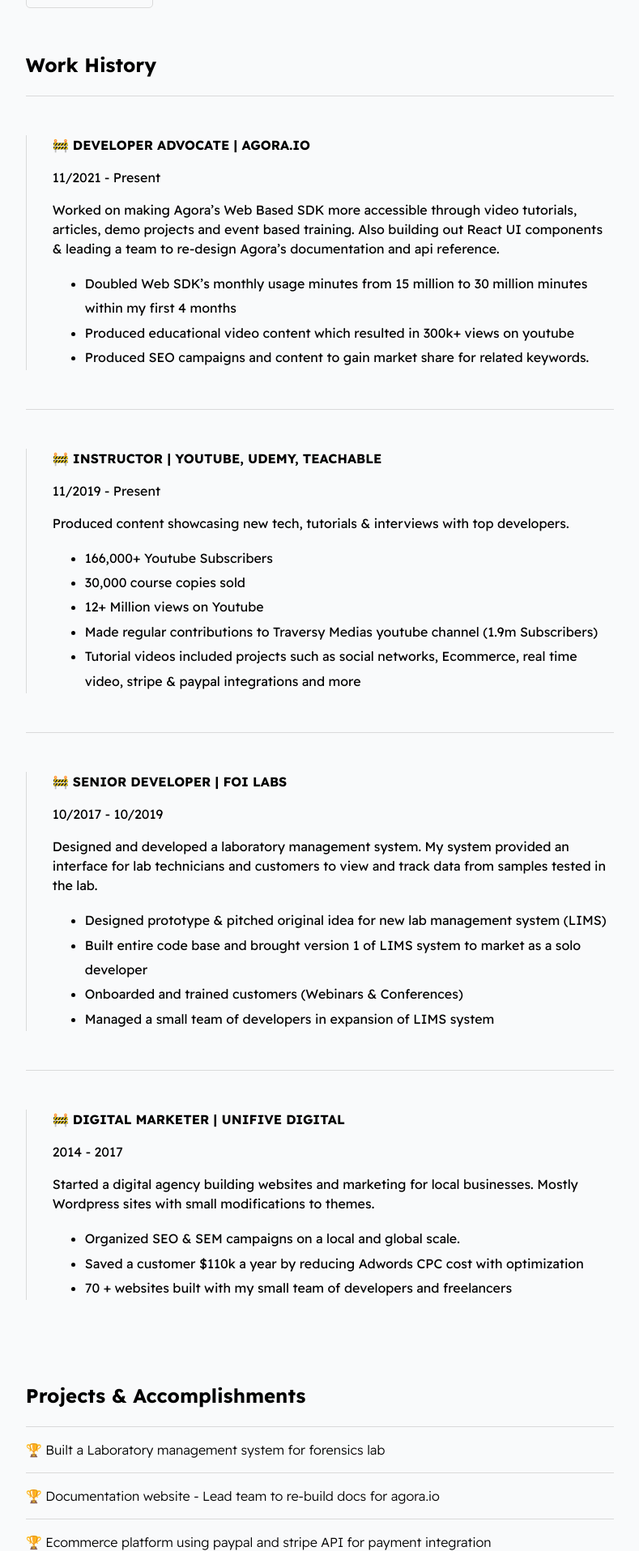
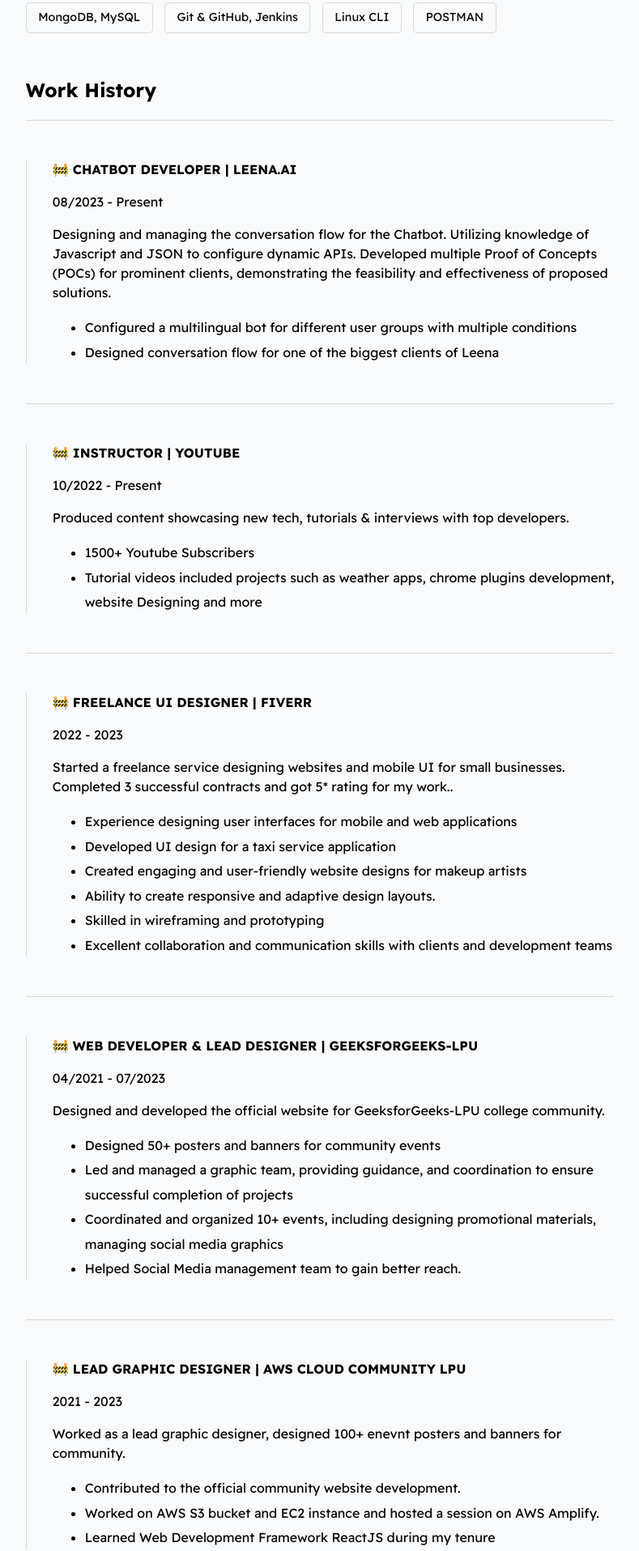
Before and after one commit to ankitojha07/ankit-ojha-digital-resume, a plain HTML site: page index.html in a window 1280 px wide. Shown: the part 885-2800 px from the top of the page at 81% size, without its empty margins (245-1034 px from the left). Drawn offline with Linux system fonts and the light colour scheme.

Commit message:
added skills and experience

```diff
--- a/index.html
+++ b/index.html
@@ -41,11 +41,12 @@
     <section class="section--page">
         <h2>Skills & Qualifications</h2>
         <ul id="qualifications--list">
-            <li>✔️ 1 Year experience with frontend development</li>
+            <li>✔️ 1 Year experience with chatbot development.</li>
+            <li>✔️ Hands-On experience in frontend development.</li>
             <li>✔️ Extensive knowledge in API & Database Design.</li>
             <li>✔️ Content creator on YouTube. </li>
-            <li>✔️ Mobile App development (Android and Cross Platform Applications)</li>
-            <li>✔️ Freelance UI Designer (Figma)</li>
+            <li>✔️ Mobile App development (Android and Cross Platform Applications).</li>
+            <li>✔️ Freelance UI Designer (Figma).</li>
         </ul>
     </section>
 
@@ -58,6 +59,9 @@
             <div class="card--techstack"><span>Django, Flask</span></div>
             <div class="card--techstack"><span>React, Next JS</span></div>
             <div class="card--techstack"><span>MongoDB, MySQL</span></div>
+            <div class="card--techstack"><span>Git & GitHub, Jenkins</span></div>
+            <div class="card--techstack"><span>Linux CLI</span></div>
+            <div class="card--techstack"><span>POSTMAN</span></div>
         </div>
     </section>
 
@@ -66,80 +70,91 @@
 
         <div class="line-break"></div>
         <div class="card--work-history">
-            <strong>🚧 DEVELOPER ADVOCATE | AGORA.IO</strong>
-            <p>11/2021 - Present</p>
-            <p>Worked on making Agora’s Web Based SDK more accessible through video tutorials, articles, demo projects and event based training. Also building out React UI components & leading a team to re-design Agora’s documentation and api reference.</p>
+            <strong>🚧 CHATBOT DEVELOPER | LEENA.AI</strong>
+            <p>08/2023 - Present</p>
+            <p>Designing and managing the conversation flow for the Chatbot. Utilizing knowledge of Javascript and JSON to configure dynamic APIs. Developed multiple Proof of Concepts (POCs) for prominent clients, demonstrating the feasibility and
+                effectiveness of proposed solutions. </p>
             <ul>
-                <li>Doubled Web SDK’s monthly usage minutes from 15 million to 30 million minutes within my first 4 months</li>
-                <li>Produced educational video content which resulted in 300k+ views on youtube</li>
-                <li>Produced SEO campaigns and content to gain market share for related keywords.</li>
+                <li>Configured a multilingual bot for different user groups with multiple conditions</li>
+                <li>Designed conversation flow for one of the biggest clients of Leena</li>
             </ul>
         </div>
 
         <div class="line-break"></div>
 
         <div class="card--work-history">
-            <strong>🚧 INSTRUCTOR | YOUTUBE, UDEMY, TEACHABLE</strong>
-            <p>11/2019 - Present</p>
+            <strong>🚧 INSTRUCTOR | YOUTUBE</strong>
+            <p>10/2022 - Present</p>
             <p>Produced content showcasing new tech, tutorials & interviews with top developers.</p>
             <ul>
-                <li>166,000+ Youtube Subscribers</li>
-                <li>30,000 course copies sold</li>
-                <li>12+ Million views on Youtube</li>
-                <li>Made regular contributions to Traversy Medias youtube channel (1.9m Subscribers)</li>
-                <li>Tutorial videos included projects such as social networks, Ecommerce, real time video, stripe & paypal integrations and more </li>
+                <li>1500+ Youtube Subscribers</li>
+                <li>Tutorial videos included projects such as weather apps, chrome plugins development, website Designing and more </li>
             </ul>
         </div>
 
         <div class="line-break"></div>
 
         <div class="card--work-history">
-            <strong>🚧 SENIOR DEVELOPER | FOI LABS</strong>
-            <p>10/2017 - 10/2019</p>
-            <p>Designed and developed a laboratory management system. My system
-                provided an interface for lab technicians and customers to view and
-                track data from samples tested in the lab.</p>
+            <strong>🚧 FREELANCE UI DESIGNER | FIVERR</strong>
+            <p>2022 - 2023</p>
+            <p>Started a freelance service designing websites and mobile UI for
+                small businesses. Completed 3 successful contracts and got 5* rating for my work..</p>
             <ul>
-                <li>Designed prototype & pitched original idea for new lab management system (LIMS)</li>
-                <li>Built entire code base and brought version 1 of LIMS system to market as a solo developer</li>
-                <li>Onboarded and trained customers (Webinars & Conferences)</li>
-                <li>Managed a small team of developers in expansion of LIMS system</li>
+                <li>Experience designing user interfaces for mobile and web applications</li>
+                <li>Developed UI design for a taxi service application</li>
+                <li>Created engaging and user-friendly website designs for makeup artists</li>
+                <li>Ability to create responsive and adaptive design layouts.</li>
+                <li>Skilled in wireframing and prototyping</li>
+                <li>Excellent collaboration and communication skills with clients and development teams</li>
             </ul>
         </div>
 
         <div class="line-break"></div>
 
         <div class="card--work-history">
-            <strong>🚧 DIGITAL MARKETER | UNIFIVE DIGITAL</strong>
-            <p>2014 - 2017</p>
-            <p>Started a digital agency building websites and marketing for
-                local businesses. Mostly Wordpress sites with small modifications to
-                themes.</p>
+            <strong>🚧 WEB DEVELOPER & LEAD DESIGNER | GEEKSFORGEEKS-LPU</strong>
+            <p>04/2021 - 07/2023</p>
+            <p>Designed and developed the official website for GeeksforGeeks-LPU college community.</p>
             <ul>
-                <li>Organized SEO & SEM campaigns on a local and global scale.</li>
-                <li>Saved a customer $110k a year by reducing Adwords CPC cost with optimization</li>
-                <li>70 + websites built with my small team of developers and freelancers</li>
+                <li>Designed 50+ posters and banners for community events</li>
+                <li>Led and managed a graphic team, providing guidance, and coordination to ensure successful completion of projects</li>
+                <li>Coordinated and organized 10+ events, including designing promotional materials, managing social media graphics</li>
+                <li>Helped Social Media management team to gain better reach.</li>
             </ul>
         </div>
+
+        <div class="line-break"></div>
+
+        <div class="card--work-history">
+            <strong>🚧 LEAD GRAPHIC DESIGNER | AWS CLOUD COMMUNITY LPU</strong>
+            <p>2021 - 2023</p>
+            <p>Worked as a lead graphic designer, designed 100+ enevnt posters and banners for community.</p>
+            <ul>
+                <li>Contributed to the official community website development.</li>
+                <li>Worked on AWS S3 bucket and EC2 instance and hosted a session on AWS Amplify.</li>
+                <li>Learned Web Development Framework ReactJS during my tenure</li>
+            </ul>
+        </div>
+
     </section>
 
     <section class="section--page">
         <h2>Projects & Accomplishments</h2>
 
         <div class="card--project">
-            <a href="project1.html"><span>🏆 </span>Built a Laboratory management system for forensics lab</a>
+            <a href="projects/project1.html"><span>🏆 </span>Built a Laboratory management system for forensics lab.</a>
         </div>
 
         <div class="card--project">
-            <a href="project1.html" ><span>🏆 </span>Documentation website - Lead team to re-build docs for agora.io</a>
+            <a href="projects/project1.html" ><span>🏆 </span>Official website - Redesigned and developed GeeksforGeeks LPU Official Website.</a>
         </div>
 
         <div class="card--project">
-            <a href="project1.html" ><span>🏆 </span>Ecommerce platform using paypal and stripe API for payment integration</a>
+            <a href="projects/project1.html" ><span>🏆 </span>Gym Website for local gym owners.</a>
         </div>
 
         <div class="card--project">
-            <a href="project1.html"><span>🏆 </span>Social Network - open source project</a>
+            <a href="projects/project1.html"><span>🏆 </span>Travel Mate - android application.</a>
         </div>
 
     </section>
```
Also changed, not shown: project1.html (deleted, +0 -31 lines), projects/project1.html (added, +33 -0 lines).
